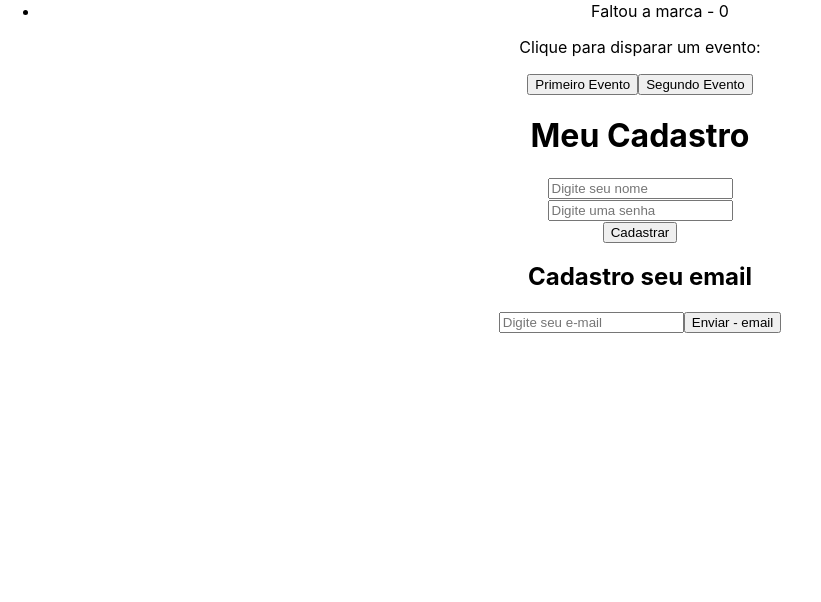
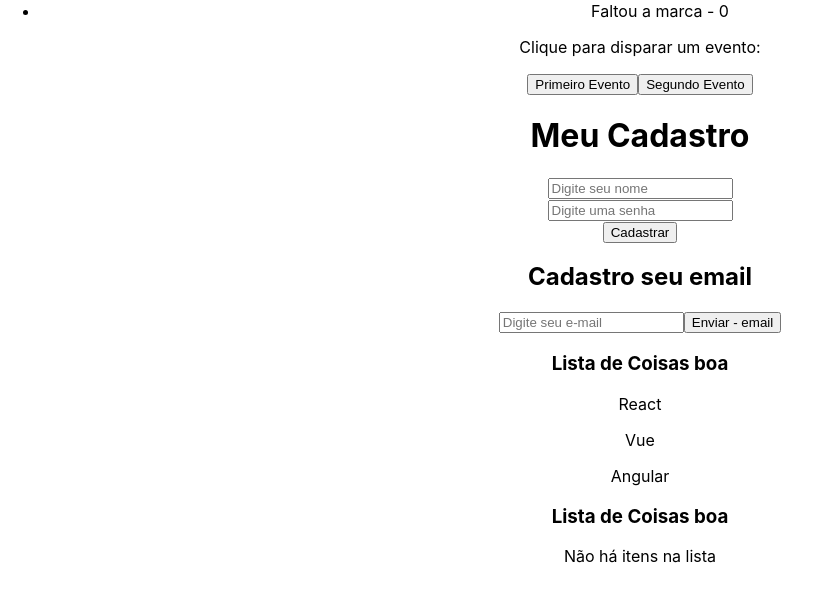
Before and after one commit to n0cturn0/training-react, a React (Create React App) app: page / in a window 1280 px wide. Shown: the part 790-1392 px from the top of the page, without its empty margins (0-821 px from the left). Built offline with nearby package versions, Linux system fonts and the light colour scheme.

Commit message:
Renderização de lista

```diff
--- a/src/App.js
+++ b/src/App.js
@@ -8,8 +8,10 @@
 import Evento from './components/Evento';
 import Form from './components/Form';
 import Condicional from './components/Condicional';
+import OutraLista from './components/OutraLista';
 
 function App() {
+  const meusItens = ['React', 'Vue', 'Angular'];
   const name = 'Luiz Augusto ';
   const email = 'n0cturn0.debian@gmail.com';
   const newname = name.toUpperCase();
@@ -43,6 +45,8 @@
 
     <Form />
     <Condicional />
+    <OutraLista itens={meusItens} />
+    <OutraLista itens={[]} />
     </div>
   );
 }
--- /dev/null
+++ b/src/components/OutraLista.js
@@ -0,0 +1,17 @@
+function OutraLista({itens}){
+    return (
+        <>
+        <h3>Lista de Coisas boa</h3>
+
+        {itens.length > 0 ? (
+        itens.map((item, index) => (
+            <p key={index}>{item}</p>
+        ))):(
+            <p>Não há itens na lista</p>
+        )}
+        </>
+
+
+    )
+}
+export default OutraLista
```
